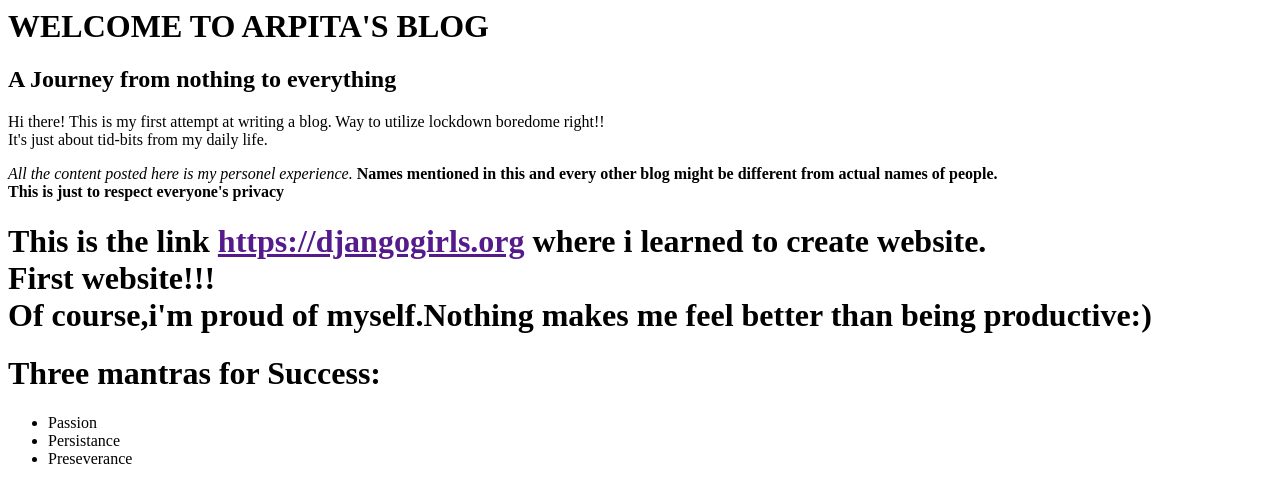
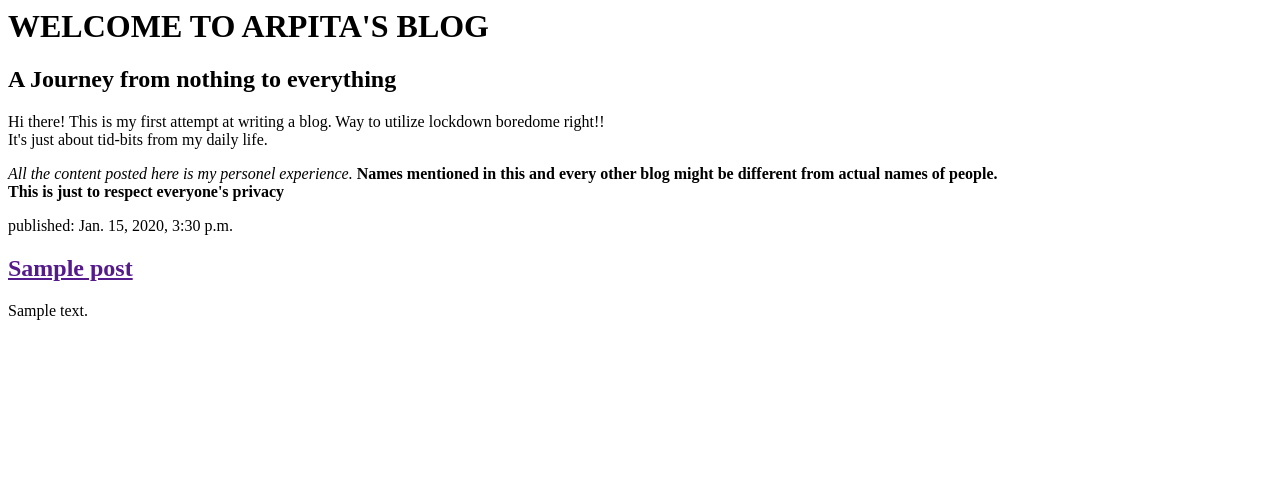
Before and after one commit to Arpitaapp/my-first-blog, a Django app: page / in a window 1280 px wide. Shown: the top 503 px of the page. Run offline with Django 3.2, Linux system fonts and the light colour scheme; tables that the repository leaves empty hold one stand-in row (values such as "Sample post").

Commit message:
Modified templates to display posts from database

```diff
--- a/blog/templates/blog/post_list.html
+++ b/blog/templates/blog/post_list.html
@@ -10,10 +10,12 @@
         <em>All the content posted here is my personel experience.</em>
 		<strong>Names mentioned in this and every other blog might be different from actual names of people.<br> This is just to respect everyone's privacy</strong>
     </div>
-	<div>
-	    <h1> This is the link <a href="">https://djangogirls.org</a> where i learned to create website.<br> First website!!!<br>Of course,i'm proud of myself.Nothing makes me feel better than being productive:)</h1>
-	    <h1>Three mantras for Success:</h1>
-		<ul><li>Passion</li><li>Persistance</li><li>Preseverance</li></ul>
-	</div>
+	    {% for post in posts %}
+    <div>
+        <p>published: {{ post.published_date }}</p>
+        <h2><a href="">{{ post.title }}</a></h2>
+        <p>{{ post.text|linebreaksbr }}</p>
+    </div>
+{% endfor %}
 	</body>
 </html>
--- a/blog/views.py
+++ b/blog/views.py
@@ -1,5 +1,7 @@
 from django.shortcuts import render
-
+from .models import Post
+from django.utils import timezone
 # Create your views here.
 def post_list(request):
-    return render(request, 'blog/post_list.html', {})
+    posts = Post.objects.filter(published_date__lte=timezone.now()).order_by('published_date')
+    return render(request, 'blog/post_list.html', {'posts': posts})
```
